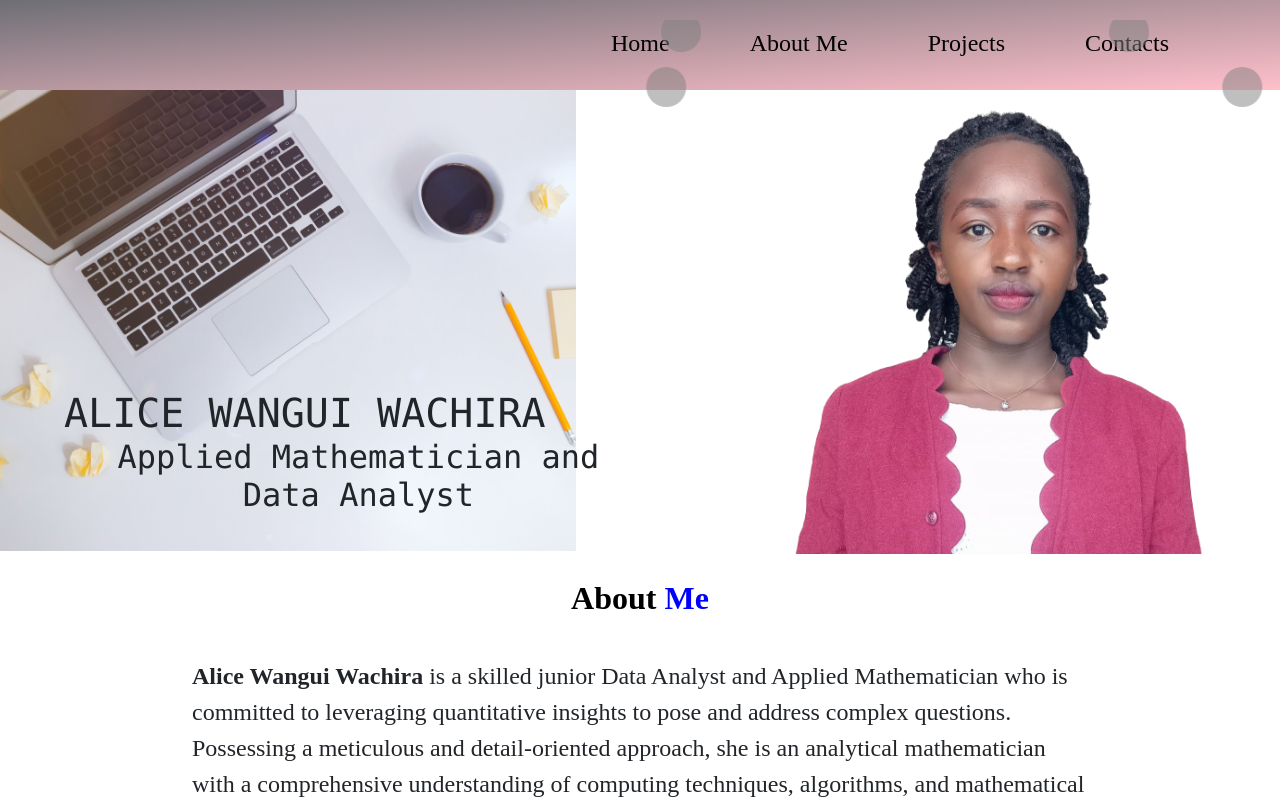
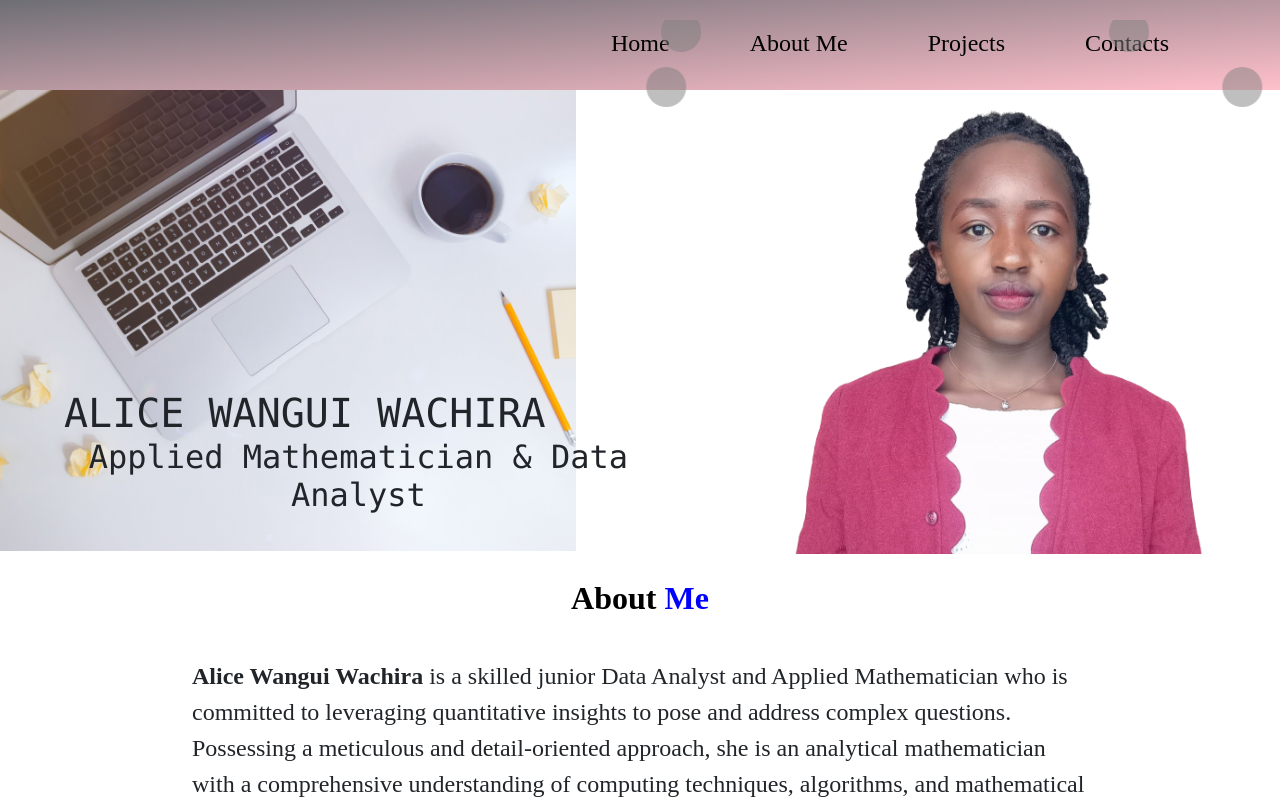
Before and after one commit to AliceWachira/Portfolio-Landing-Page, a plain HTML site: page index.html in a window 1280 px wide. Shown: the top 797 px of the page. Drawn offline with nearby package versions, Linux system fonts and the light colour scheme.

Commit message:
Update index.html

```diff
--- a/index.html
+++ b/index.html
@@ -43,7 +43,7 @@
         <div class="grid_name">
             <img src="./images/laptopcoffee.jpg" alt="image2">
             <h1>ALICE WANGUI WACHIRA</h1>
-            <h2>Applied Mathematician and Data Analyst</h2>
+            <h2>Applied Mathematician & Data Analyst</h2>
         </div>
         <div class="grid_image1">
             <img class="image1" src="./images/portfoliopic.png" alt="image1">
```
